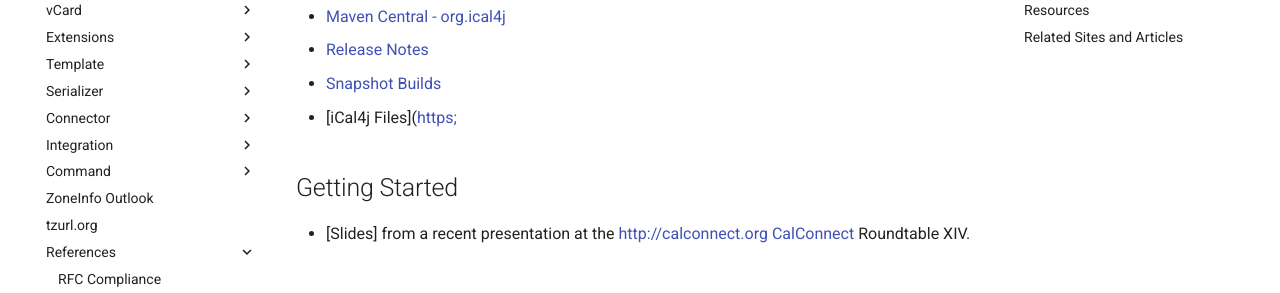
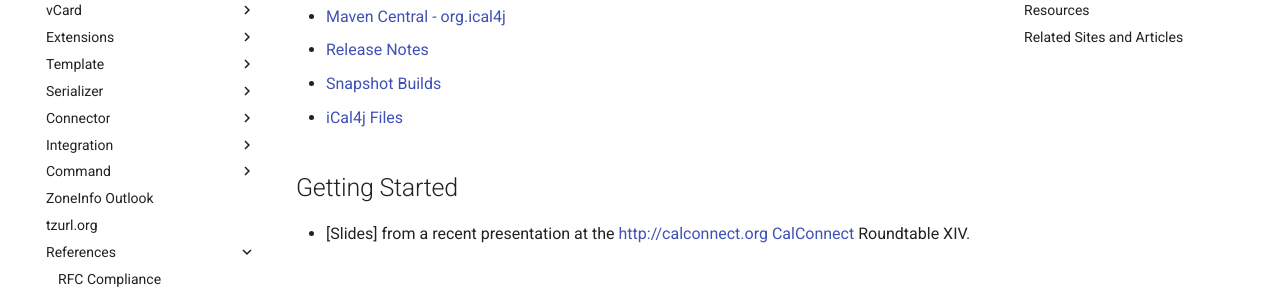
Before and after one commit to ical4j/ical4j-user-guide, an MkDocs documentation site: the page built from docs/resources.md, in a window 1280 px wide and 900 px high, scrolled down 342 px. Shown: the part 152-445 px from the top of the window. Built offline with MkDocs 1.6.1 and Material for MkDocs 9.7.7, drawn with Linux system fonts in a browser that asks for light colours; comment, search, counter and statistics services are not loaded; some of the changed lines change nothing that is shown.

Commit message:
Update resource links

```diff
--- a/docs/resources.md
+++ b/docs/resources.md
@@ -14,7 +14,7 @@ download as specified below.
 * [Maven Central - org.ical4j](https://central.sonatype.com/namespace/org.ical4j)
 * [Release Notes](http://ical4j.github.io/docs/release-notes.html)
 * [Snapshot Builds](https://oss.sonatype.org/content/repositories/snapshots/org/mnode/ical4j/)
-* [iCal4j Files]([https;](https://files.ical4j.org/)
+* [iCal4j Files](https://files.ical4j.org/)
 
 ## Getting Started
 
```
